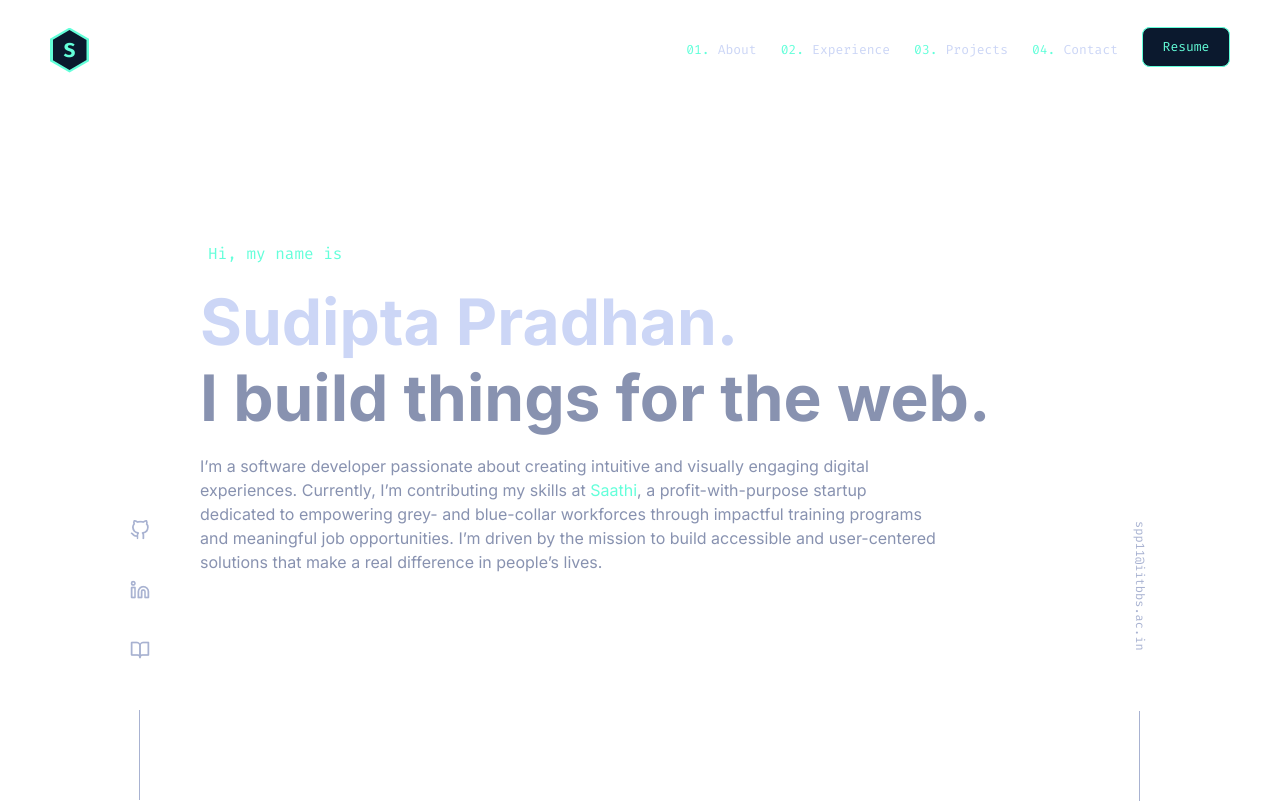
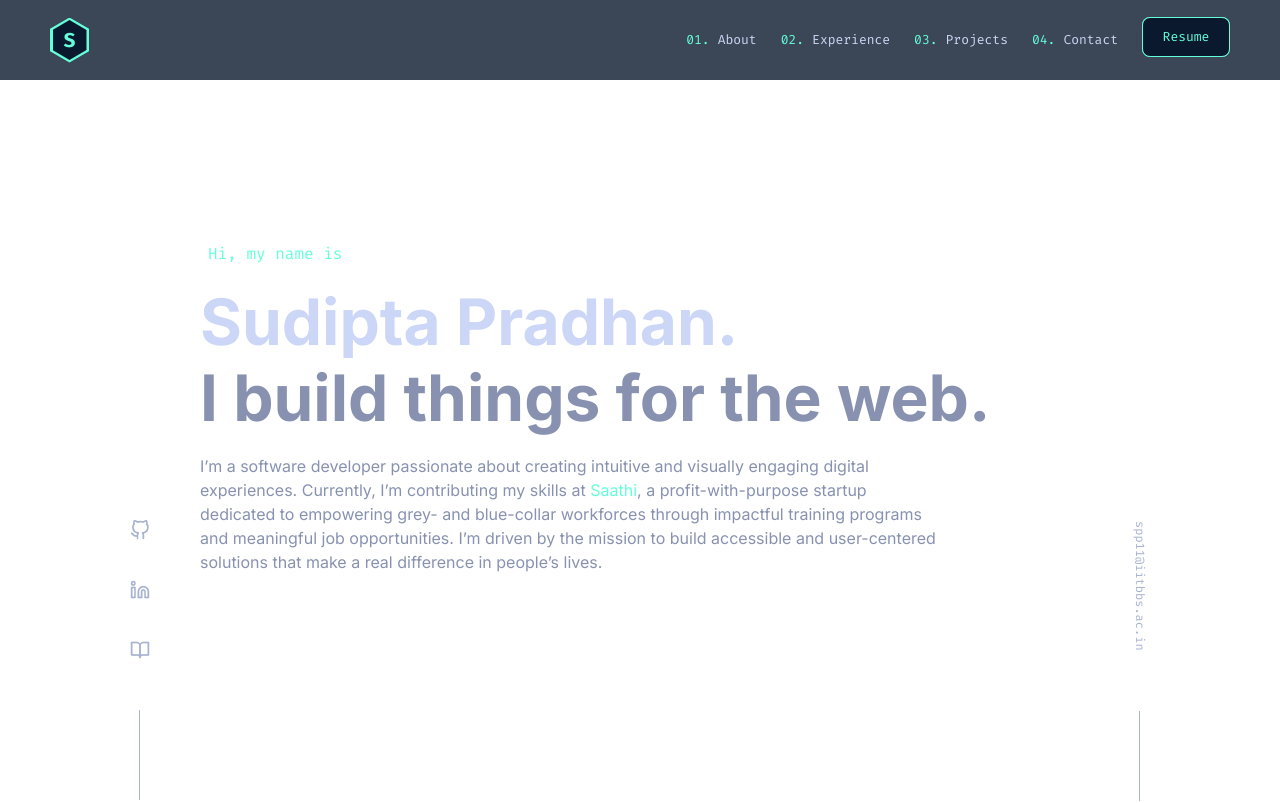
Before and after one commit to sudiptapradhan1181/skywalker, a Next.js app: page / in a window 1280 px wide. Shown: the top 803 px of the page. Built offline with nearby package versions, Linux system fonts and the light colour scheme.

Commit message:
sticky header added

```diff
--- a/src/components/Header/index.tsx
+++ b/src/components/Header/index.tsx
@@ -3,18 +3,21 @@ import { motion } from 'framer-motion';
 import { HEADER_TABS, RESUME_LINK } from '@/constants';
 import BrandLogo from '../BrandLogo';
 import PrimaryCTA from '../PrimaryCTA';
-import { Dispatch, SetStateAction } from 'react';
+import { Dispatch, SetStateAction, useEffect, useState } from 'react';
 
 type HeaderProps = {
   setIsMwebMenuOpen: Dispatch<SetStateAction<boolean>>;
 };
 
-export default function Header({ setIsMwebMenuOpen }: HeaderProps) {
 const containerVariants = {
-    hidden: {},
+  hidden: { opacity: 0, y: -50 },
   visible: {
+    opacity: 1,
+    y: 0,
     transition: {
       staggerChildren: 0.1,
+      duration: 0.6,
+      ease: 'easeOut',
     },
   },
 };
@@ -47,6 +50,25 @@ export default function Header({ setIsMwebMenuOpen }: HeaderProps) {
   },
 };
 
+export default function Header({ setIsMwebMenuOpen }: HeaderProps) {
+  const [isVisible, setIsVisible] = useState(true);
+  const [lastScrollY, setLastScrollY] = useState(0);
+
+  useEffect(() => {
+    const handleScroll = () => {
+      const currentScrollY = window.scrollY;
+      if (currentScrollY > lastScrollY) {
+        setIsVisible(false);
+      } else {
+        setIsVisible(true);
+      }
+      setLastScrollY(currentScrollY);
+    };
+
+    window.addEventListener('scroll', handleScroll);
+    return () => window.removeEventListener('scroll', handleScroll);
+  }, [lastScrollY]);
+
   const handleCTAClick = () => {
     window.open(RESUME_LINK, '_blank');
   };
@@ -57,10 +79,11 @@ export default function Header({ setIsMwebMenuOpen }: HeaderProps) {
 
   return (
     <motion.header
-      className="absolute top-0 left-0 flex flex-row w-full h-[100px] items-center justify-between px-[24px] md:px-[50px]"
+      className="fixed top-0 left-0 flex flex-row w-full h-[80px] items-center justify-between px-[24px] md:px-[50px] bg-primarybg/80 z-50 backdrop-blur-lg"
       variants={containerVariants}
       initial="hidden"
-      animate="visible"
+      animate={isVisible ? 'visible' : { y: '-100%' }}
+      transition={{ duration: 0.4, ease: 'easeInOut' }}
     >
       <motion.div variants={logoVariants}>
         <BrandLogo />
@@ -68,7 +91,8 @@ export default function Header({ setIsMwebMenuOpen }: HeaderProps) {
       <motion.nav
         className="hidden md:flex flex-row items-center space-x-6"
         initial="hidden"
-        animate="visible"
+        animate={isVisible ? 'visible' : { y: '-100%' }}
+        transition={{ duration: 0.4, ease: 'easeInOut' }}
         variants={containerVariants}
       >
         <nav className="flex flex-row items-center space-x-6">
```
Lines whose indentation alone changed are shown as unchanged.
